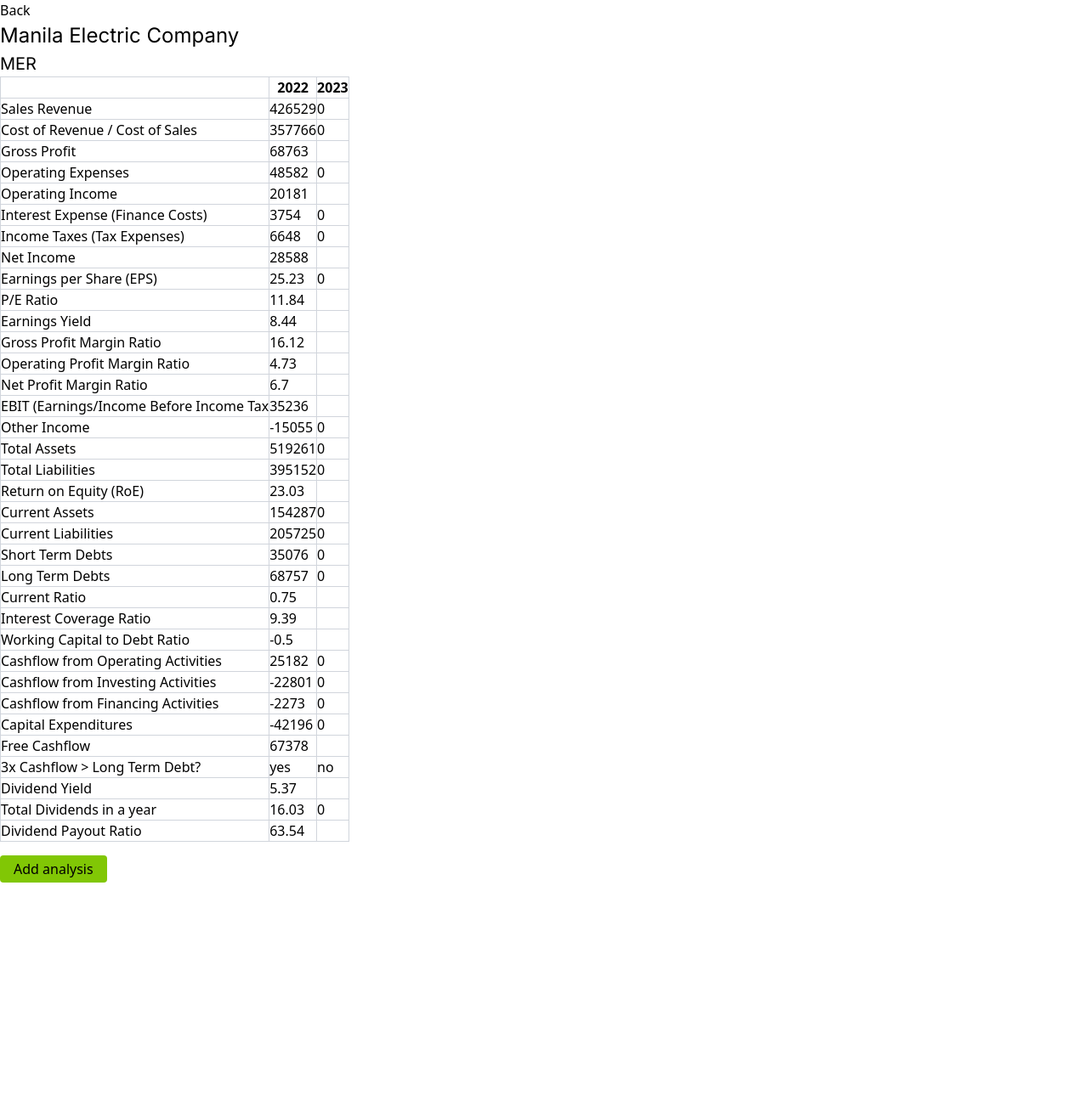
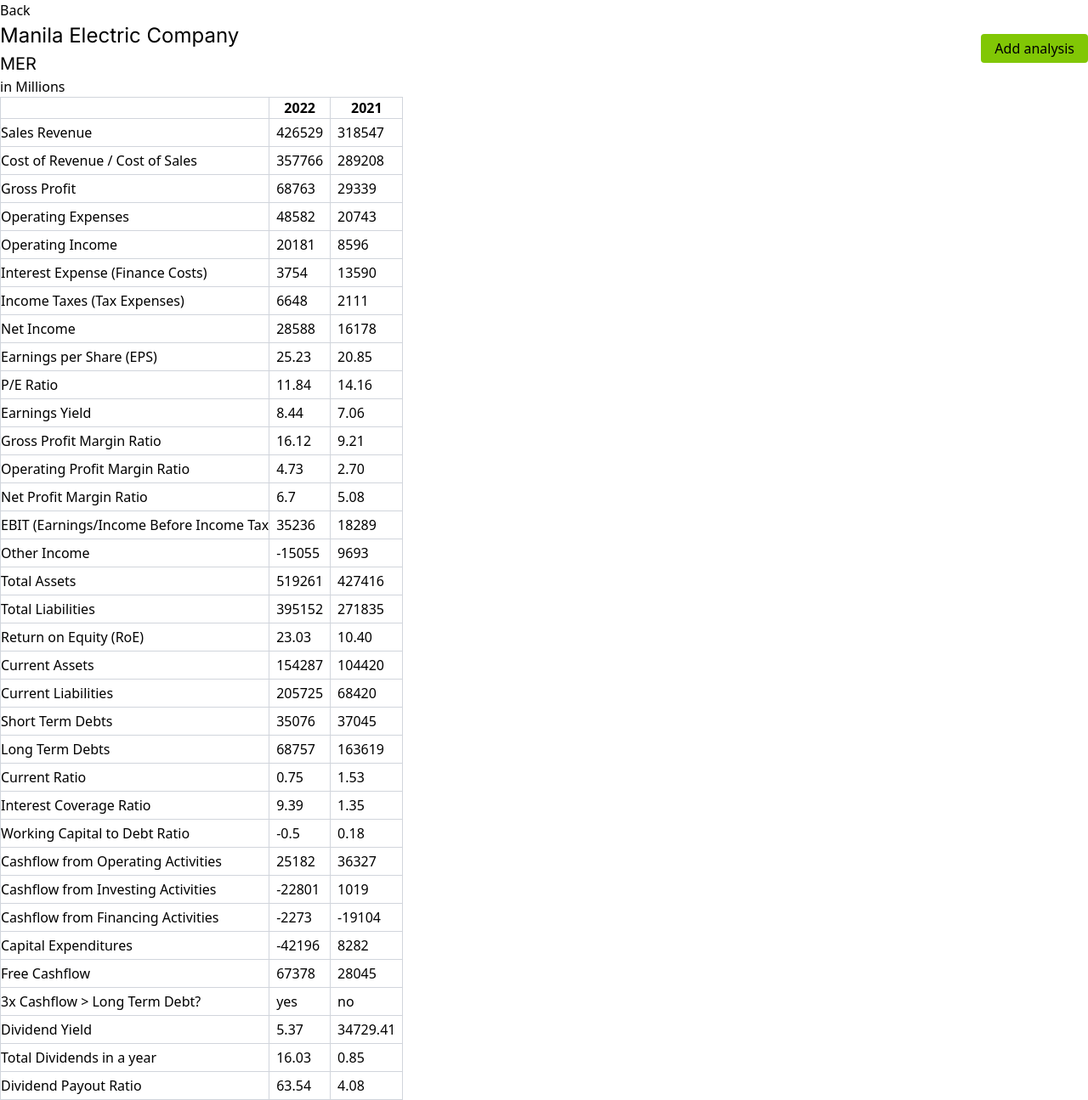
Before and after one commit to clutchky/fundadashboard, a React (Vite) app: page /stocks/770b in a window 1280 px wide. Shown: the whole page at 85% size. Before the commit the page ends 1055 px from the top, so only its background shows below. Built offline with nearby package versions, Linux system fonts and the light colour scheme; data requests are answered from the project's data file.

Commit message:
add computed metrics

```diff
--- a/src/components/NewAnalysis.jsx
+++ b/src/components/NewAnalysis.jsx
@@ -29,27 +29,64 @@
 
   async function handleSubmit(e) {
     e.preventDefault();
+
+    const grossProfit = salesRevenue - costOfRevenue;
+    const operatingIncome = grossProfit - operatingExpenses;
+    const ebit = otherIncome + operatingIncome;
+    const pERatio = price / earningsPerShare;
+    const earningsYield = (earningsPerShare / price) * 100;
+    const netIncome = ebit - incomeTaxes;
+    const gpmRatio = (grossProfit / salesRevenue) * 100;
+    const opmRatio = (operatingIncome / salesRevenue) * 100;
+    const npmRatio = (netIncome / salesRevenue) * 100;
+    const rOEquity = (netIncome / (totalAssets - totalLiabilities)) * 100;
+    const currentRatio = currentAssets / currentLiabilities;
+    const interestCoverageRatio = ebit / interestExpenses;
+    const workingCapitalDebtRatio =
+      (currentAssets - currentLiabilities) / (shortTermDebts + longTermDebts);
+    const freeCashflow = operatingCashflow - capEx;
+    const cashflowGtLongTermDebt = freeCashflow * 3 > longTermDebts;
+    const dividendYield = (price / totalDivs) * 100;
+    const divPayoutRatio = (totalDivs / earningsPerShare) * 100;
+
     const newStockAnalysis = {
       year,
-      price,
+      price: Number(price),
       salesRevenue,
       costOfRevenue,
+      grossProfit,
       operatingExpenses,
+      operatingIncome,
       interestExpenses,
       incomeTaxes,
-      earningsPerShare,
+      netIncome,
+      earningsPerShare: Number(earningsPerShare),
+      pERatio: pERatio.toFixed(2),
+      earningsYield: earningsYield.toFixed(2),
+      gpmRatio: gpmRatio.toFixed(2),
+      opmRatio: opmRatio.toFixed(2),
+      npmRatio: npmRatio.toFixed(2),
+      ebit,
       otherIncome,
       totalAssets,
       totalLiabilities,
+      rOEquity: rOEquity.toFixed(2),
       currentAssets,
       currentLiabilities,
       shortTermDebts,
       longTermDebts,
+      currentRatio: currentRatio.toFixed(2),
+      interestCoverageRatio: interestCoverageRatio.toFixed(2),
+      workingCapitalDebtRatio: workingCapitalDebtRatio.toFixed(2),
       operatingCashflow,
       investingCashflow,
-      financingCashflow,
+      financingCashflow: Number(financingCashflow),
       capEx,
-      totalDivs,
+      freeCashflow,
+      cashflowGtLongTermDebt,
+      dividendYield: dividendYield.toFixed(2),
+      totalDivs: Number(totalDivs),
+      divPayoutRatio: divPayoutRatio.toFixed(2),
     };
 
     const response = await addFinancialData(newStockAnalysis, stock.id, stock);
@@ -85,7 +122,7 @@
         <input
           type="text"
           value={salesRevenue}
-          onChange={(e) => setSalesRevenue(e.target.value)}
+          onChange={(e) => setSalesRevenue(Number(e.target.value))}
         />
       </div>
       <div>
@@ -93,7 +130,7 @@
         <input
           type="text"
           value={costOfRevenue}
-          onChange={(e) => setCostOfRevenue(e.target.value)}
+          onChange={(e) => setCostOfRevenue(Number(e.target.value))}
         />
       </div>
       <div>
@@ -101,7 +138,7 @@
         <input
           type="text"
           value={operatingExpenses}
-          onChange={(e) => setOperatingExpenses(e.target.value)}
+          onChange={(e) => setOperatingExpenses(Number(e.target.value))}
         />
       </div>
       <div>
@@ -109,7 +146,7 @@
         <input
           type="text"
           value={interestExpenses}
-          onChange={(e) => setInterestExpenses(e.target.value)}
+          onChange={(e) => setInterestExpenses(Number(e.target.value))}
         />
       </div>
       <div>
@@ -117,7 +154,7 @@
         <input
           type="text"
           value={incomeTaxes}
-          onChange={(e) => setIncomeTaxes(e.target.value)}
+          onChange={(e) => setIncomeTaxes(Number(e.target.value))}
         />
       </div>
       <div>
@@ -133,7 +170,7 @@
         <input
           type="text"
           value={otherIncome}
-          onChange={(e) => setOtherIncome(e.target.value)}
+          onChange={(e) => setOtherIncome(Number(e.target.value))}
         />
       </div>
       <div>
@@ -144,7 +181,7 @@
         <input
           type="text"
           value={totalAssets}
-          onChange={(e) => setTotalAssets(e.target.value)}
+          onChange={(e) => setTotalAssets(Number(e.target.value))}
         />
       </div>
       <div>
@@ -152,7 +189,7 @@
         <input
           type="text"
           value={totalLiabilities}
-          onChange={(e) => setTotalLiabilities(e.target.value)}
+          onChange={(e) => setTotalLiabilities(Number(e.target.value))}
         />
       </div>
       <div>
@@ -160,7 +197,7 @@
         <input
           type="text"
           value={currentAssets}
-          onChange={(e) => setCurrentAssets(e.target.value)}
+          onChange={(e) => setCurrentAssets(Number(e.target.value))}
         />
       </div>
       <div>
@@ -168,7 +205,7 @@
         <input
           type="text"
           value={currentLiabilities}
-          onChange={(e) => setCurrentLiabilities(e.target.value)}
+          onChange={(e) => setCurrentLiabilities(Number(e.target.value))}
         />
       </div>
       <div>
@@ -176,7 +213,7 @@
         <input
           type="text"
           value={shortTermDebts}
-          onChange={(e) => setShortTermDebts(e.target.value)}
+          onChange={(e) => setShortTermDebts(Number(e.target.value))}
         />
       </div>
       <div>
@@ -184,7 +221,7 @@
         <input
           type="text"
           value={longTermDebts}
-          onChange={(e) => setLongTermDebts(e.target.value)}
+          onChange={(e) => setLongTermDebts(Number(e.target.value))}
         />
       </div>
       <div>
@@ -195,7 +232,7 @@
         <input
           type="text"
           value={operatingCashflow}
-          onChange={(e) => setOperatingCashflow(e.target.value)}
+          onChange={(e) => setOperatingCashflow(Number(e.target.value))}
         />
       </div>
       <div>
@@ -203,7 +240,7 @@
         <input
           type="text"
           value={investingCashflow}
-          onChange={(e) => setInvestingCashflow(e.target.value)}
+          onChange={(e) => setInvestingCashflow(Number(e.target.value))}
         />
       </div>
       <div>
@@ -219,14 +256,14 @@
         <input
           type="text"
           value={capEx}
-          onChange={(e) => setCapEx(e.target.value)}
+          onChange={(e) => setCapEx(Number(e.target.value))}
         />
       </div>
       <div>
         <label>Total dividends in a year:</label>
         <input
           type="text"
-          value={capEx}
+          value={totalDivs}
           onChange={(e) => setTotalDivs(e.target.value)}
         />
       </div>
--- a/src/components/Stock.jsx
+++ b/src/components/Stock.jsx
@@ -11,11 +11,19 @@
   return (
     <div>
       <Link to={-1}>Back</Link>
-      <div>
-        <h1 className="font-primary">{stock.companyName}</h1>
-        <h3 className="font-primary">{stock.tickerSymbol}</h3>
+      <div className="flex justify-between">
+        <div>
+          <h1 className="font-primary">{stock.companyName}</h1>
+          <h3 className="font-primary">{stock.tickerSymbol}</h3>
+        </div>
+        <button
+          className="my-4 px-4 rounded-sm bg-primary py-1"
+          onClick={() => navigate(`/stocks/${stock.id}/new`)}
+        >
+          Add analysis
+        </button>
       </div>
-
+      <span>in Millions</span>
       {/* <StockTable stock={stock} /> */}
       <StockTable stock={stock} />
 
@@ -68,12 +76,6 @@
           </li>
         ))}
       </div> */}
-      <button
-        className="my-4 px-4 rounded-sm bg-primary py-1"
-        onClick={() => navigate(`/stocks/${stock.id}/new`)}
-      >
-        Add analysis
-      </button>
     </div>
   );
 }
--- a/src/components/StockTable.jsx
+++ b/src/components/StockTable.jsx
@@ -39,7 +39,10 @@
                     : value;
 
                 return (
-                  <td className="border border-gray-300" key={yearIndex}>
+                  <td
+                    className="border border-gray-300 px-2 py-1"
+                    key={yearIndex}
+                  >
                     {displayValue}
                   </td>
                 );
--- a/src/data/stocks.json
+++ b/src/data/stocks.json
@@ -84,28 +84,6 @@
           "dividendYield": 5.68,
           "totalDivs": 1.25,
           "divPayoutRatio": 54.82
-        },
-        {
-          "year": 2020,
-          "price": "13.78",
-          "salesRevenue": "28250",
-          "costOfRevenue": "19699",
-          "operatingExpenses": "4554",
-          "interestExpenses": "1095",
-          "incomeTaxes": "133",
-          "earningsPerShare": "0.77",
-          "otherIncome": "-578",
-          "totalAssets": "71146",
-          "totalLiabilities": "28961",
-          "currentAssets": "23299",
-          "currentLiabilities": "16521",
-          "shortTermDebts": "8214",
-          "longTermDebts": "11763",
-          "operatingCashflow": "9825",
-          "investingCashflow": "-4180",
-          "financingCashflow": "-4049",
-          "capEx": "6",
-          "totalDivs": 0
         }
       ],
       "id": "c699"
@@ -158,26 +136,43 @@
           "divPayoutRatio": 63.54
         },
         {
-          "year": 2023,
-          "price": 0,
-          "salesRevenue": 0,
-          "costOfRevenue": 0,
-          "operatingExpenses": 0,
-          "interestExpenses": 0,
-          "incomeTaxes": 0,
-          "earningsPerShare": 0,
-          "otherIncome": 0,
-          "totalAssets": 0,
-          "totalLiabilities": 0,
-          "currentAssets": 0,
-          "currentLiabilities": 0,
-          "shortTermDebts": 0,
-          "longTermDebts": 0,
-          "operatingCashflow": 0,
-          "investingCashflow": 0,
-          "financingCashflow": 0,
-          "capEx": 0,
-          "totalDivs": 0
+          "year": 2021,
+          "price": 295.2,
+          "salesRevenue": 318547,
+          "costOfRevenue": 289208,
+          "grossProfit": 29339,
+          "operatingExpenses": 20743,
+          "operatingIncome": 8596,
+          "interestExpenses": 13590,
+          "incomeTaxes": 2111,
+          "netIncome": 16178,
+          "earningsPerShare": 20.85,
+          "pERatio": "14.16",
+          "earningsYield": "7.06",
+          "gpmRatio": "9.21",
+          "opmRatio": "2.70",
+          "npmRatio": "5.08",
+          "ebit": 18289,
+          "otherIncome": 9693,
+          "totalAssets": 427416,
+          "totalLiabilities": 271835,
+          "rOEquity": "10.40",
+          "currentAssets": 104420,
+          "currentLiabilities": 68420,
+          "shortTermDebts": 37045,
+          "longTermDebts": 163619,
+          "currentRatio": "1.53",
+          "interestCoverageRatio": "1.35",
+          "workingCapitalDebtRatio": "0.18",
+          "operatingCashflow": 36327,
+          "investingCashflow": 1019,
+          "financingCashflow": -19104,
+          "capEx": 8282,
+          "freeCashflow": 28045,
+          "cashflowGtLongTermDebt": false,
+          "dividendYield": "34729.41",
+          "totalDivs": 0.85,
+          "divPayoutRatio": "4.08"
         }
       ],
       "id": "770b"
```
